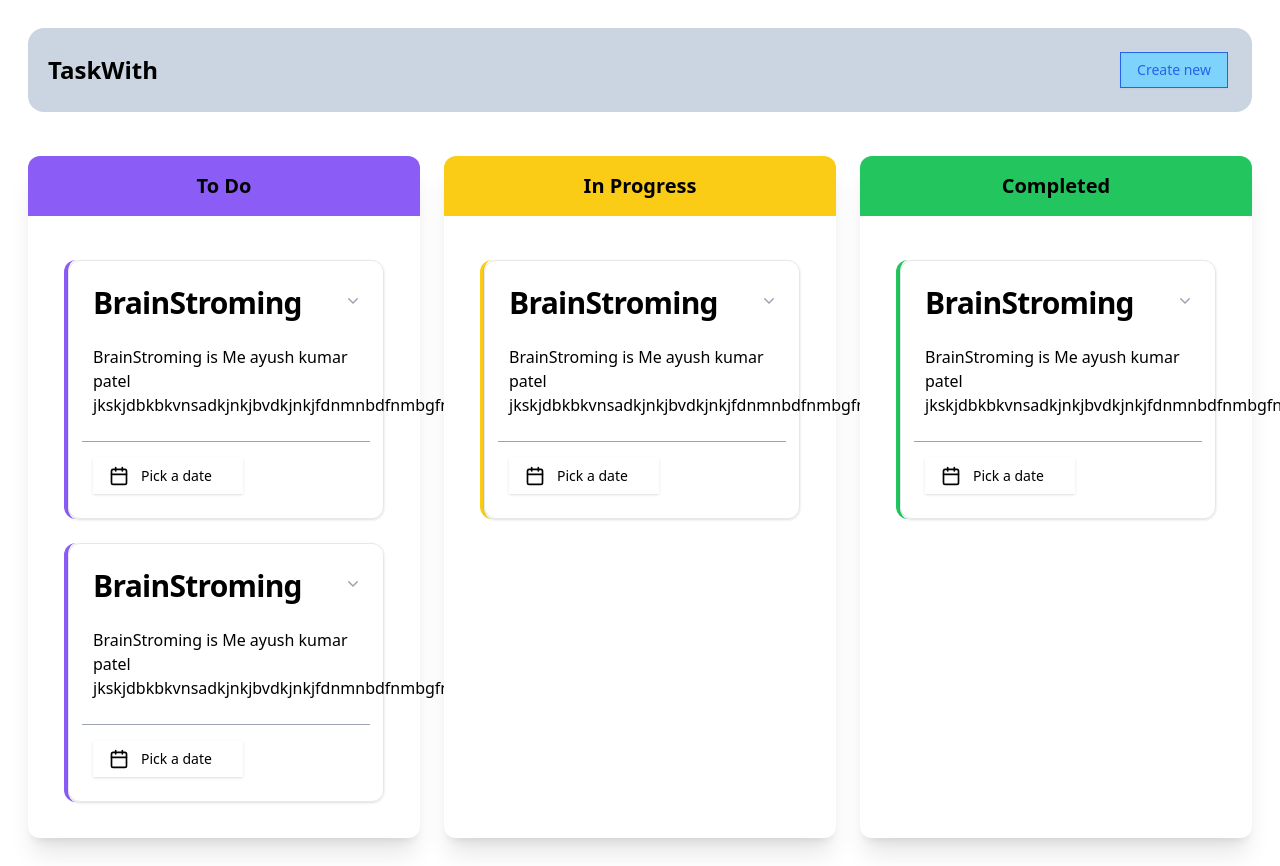
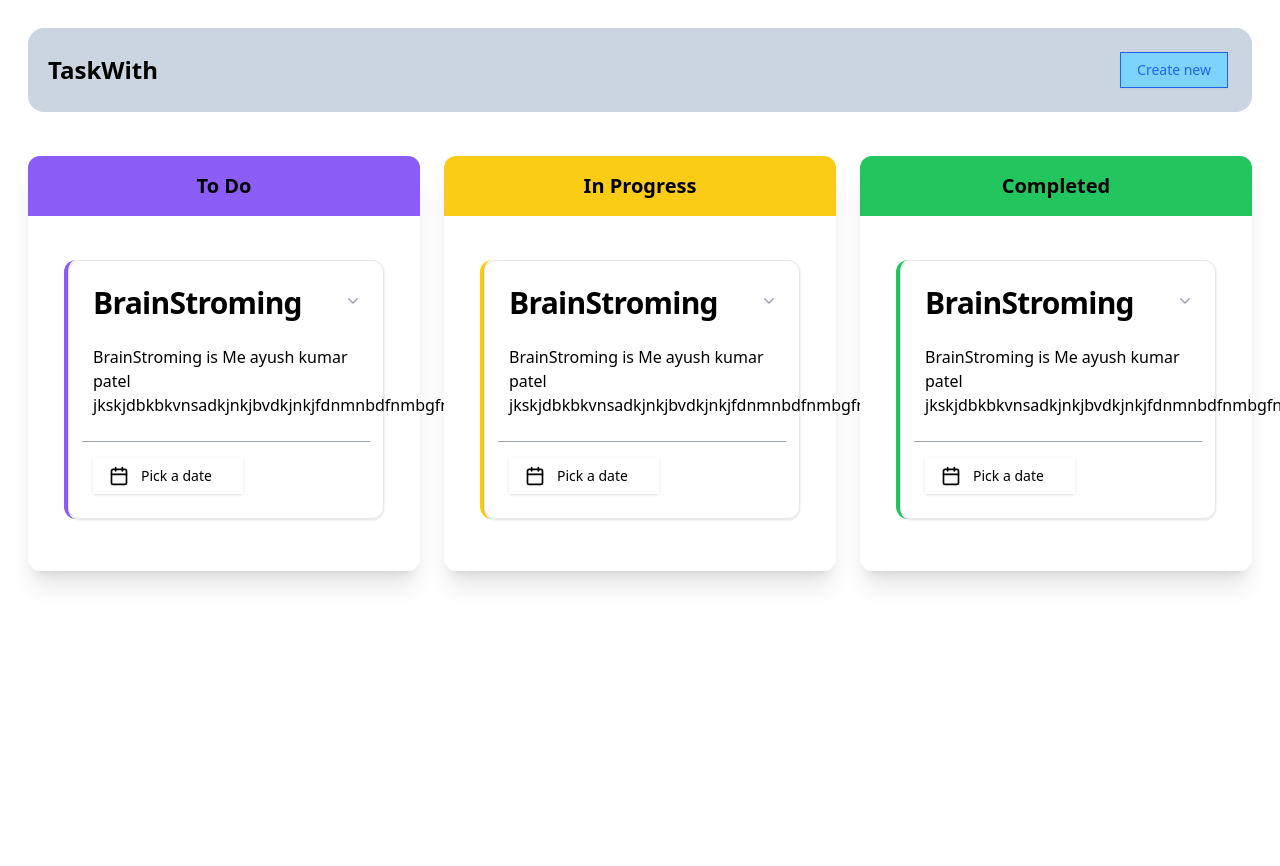
Before and after one commit to LeTHaLOp17/TaskWith, a React (Vite) app: page / in a window 1280 px wide. After the commit the page ends 800 px from the top, so only its background shows below. Built offline with nearby package versions, Linux system fonts and the light colour scheme.

Commit message:
Final Design 2

```diff
--- a/src/components/Shared/Completed.tsx
+++ b/src/components/Shared/Completed.tsx
@@ -25,7 +25,7 @@ const Completed = () => {
   const [date, setDate] = React.useState<Date>()
   return (
     <>
-     <div className="bg-white border-l-4 border-green-500 rounded-xl cursor-pointer">
+     <div className="bg-white border-l-4 border-green-500 rounded-xl cursor-pointer mb-4">
         <Card>
             <CardHeader className="relative">
                 <div className="flex items-center">
@@ -90,7 +90,7 @@ const Completed = () => {
                             {date ? format(date, "dd/MM/yyyy") : <span>Pick a date</span>}
                         </Button>
                     </PopoverTrigger>
-                    <PopoverContent className="w-auto p-0 shadow-none">
+                    <PopoverContent className="w-auto p-0 shadow-none bg-white">
                         <Calendar
                             mode="single"
                             selected={date}
--- a/src/components/Shared/DashBoard.tsx
+++ b/src/components/Shared/DashBoard.tsx
@@ -4,9 +4,7 @@ import InProgress from './InProgress'
 import Completed from './Completed'
 import { Button } from "@/components/ui/button"
 
-
 const DashBoard = () => {
-
   return (
     <>
       <div className="flex items-center justify-between mb-4 bg-slate-300 p-6 pl-0 rounded-2xl m-7">
--- a/src/components/Shared/InProgress.tsx
+++ b/src/components/Shared/InProgress.tsx
@@ -25,7 +25,7 @@ const InProgress = () => {
   const [date, setDate] = React.useState<Date>()
   return (
     <>
-      <div className="bg-white border-l-4 border-yellow-400 rounded-xl cursor-pointer">
+      <div className="bg-white border-l-4 border-yellow-400 rounded-xl cursor-pointer mb-4">
         <Card>
             <CardHeader className="relative">
                 <div className="flex items-center">
@@ -90,7 +90,7 @@ const InProgress = () => {
                             {date ? format(date, "dd/MM/yyyy") : <span>Pick a date</span>}
                         </Button>
                     </PopoverTrigger>
-                    <PopoverContent className="w-auto p-0 shadow-none">
+                    <PopoverContent className="w-auto p-0 shadow-none bg-white">
                         <Calendar
                             mode="single"
                             selected={date}
--- a/src/components/Shared/ToDo.tsx
+++ b/src/components/Shared/ToDo.tsx
@@ -21,12 +21,11 @@ import { Menu, MenuButton, MenuItem, MenuItems } from '@headlessui/react'
 import { ChevronDownIcon } from '@heroicons/react/20/solid'
 
 
-
 const ToDo = () => {
     const [date, setDate] = React.useState<Date>()
     return (
       <>
-     <div className="bg-white border-l-4 border-violet-500 rounded-xl mb-6 cursor-pointer">
+        <div className="bg-white border-l-4 border-violet-500 rounded-xl cursor-pointer mb-4">
           <Card>
               <CardHeader className="relative">
                   <div className="flex items-center">
@@ -91,87 +90,7 @@ const ToDo = () => {
                               {date ? format(date, "dd/MM/yyyy") : <span>Pick a date</span>}
                           </Button>
                       </PopoverTrigger>
-                    <PopoverContent className="w-auto p-0 shadow-none">
-                        <Calendar
-                            mode="single"
-                            selected={date}
-                            onSelect={setDate}
-                            initialFocus
-                        />
-                    </PopoverContent>
-                </Popover>
-            </CardFooter>
-        </Card>
-    </div>
-
-
-
-    <div className="bg-white border-l-4 border-violet-500 rounded-xl cursor-pointer">
-        <Card>
-            <CardHeader className="relative">
-                <div className="flex items-center">
-                    <CardTitle className="text-3xl font-bold flex-grow">BrainStroming</CardTitle>
-                    <Menu as="div" className="relative">
-                        <div>
-                            <MenuButton className="inline-flex w-full justify-left gap-x-1.5 bg-white">
-                                <ChevronDownIcon aria-hidden="true" className="-mr-1 h-5 w-5 text-gray-400" />
-                            </MenuButton>
-                        </div>
-
-                        <MenuItems
-                            transition
-                            className="absolute right-0 z-10 mt-2 w-56 origin-top-right rounded-md bg-white shadow-lg ring-1 ring-black ring-opacity-5 transition focus:outline-none data-[closed]:scale-95 data-[closed]:transform data-[closed]:opacity-0 data-[enter]:duration-100 data-[leave]:duration-75 data-[enter]:ease-out data-[leave]:ease-in"
-                        >
-                            <div className="py-1">
-                                <MenuItem>
-                                    <a
-                                        href="#"
-                                        className="block px-4 py-2 text-sm text-gray-700 data-[focus]:bg-gray-100 data-[focus]:text-gray-900 font-bold"
-                                    >
-                                        ToDo
-                                    </a>
-                                </MenuItem>
-                                <MenuItem>
-                                    <a
-                                        href="#"
-                                        className="block px-4 py-2 text-sm text-gray-700 data-[focus]:bg-gray-100 data-[focus]:text-gray-900 font-bold"
-                                    >
-                                        InProgress
-                                    </a>
-                                </MenuItem>
-                                <MenuItem>
-                                    <a
-                                        href="#"
-                                        className="block px-4 py-2 text-sm text-gray-700 data-[focus]:bg-gray-100 data-[focus]:text-gray-900 font-bold"
-                                    >
-                                        Completed
-                                    </a>
-                                </MenuItem>
-                            </div>
-                        </MenuItems>
-                    </Menu>
-                </div>
-            </CardHeader>
-            <CardContent>
-                <p className="font-normal">BrainStroming is Me ayush kumar patel jkskjdbkbkvnsadkjnkjbvdkjnkjfdnmnbdfnmbgfnb</p>
-            </CardContent>
-            <div className="flex justify-center mb-4">
-                <hr className="border-t border-gray-400 w-11/12" />
-            </div>
-            <CardFooter>
-                <Popover>
-                    <PopoverTrigger asChild>
-                        <Button
-                            className={cn(
-                                "w-[150px] justify-start text-left font-normal",
-                                !date && "text-muted-foreground"
-                            )}
-                        >
-                            <CalendarIcon className="mr-3 h-6 w-5" />
-                            {date ? format(date, "dd/MM/yyyy") : <span>Pick a date</span>}
-                        </Button>
-                    </PopoverTrigger>
-                    <PopoverContent className="w-auto p-0 shadow-none">
+                      <PopoverContent className="w-auto p-0 shadow-none bg-white">
                           <Calendar
                               mode="single"
                               selected={date}
```
Lines whose indentation alone changed are shown as unchanged.
